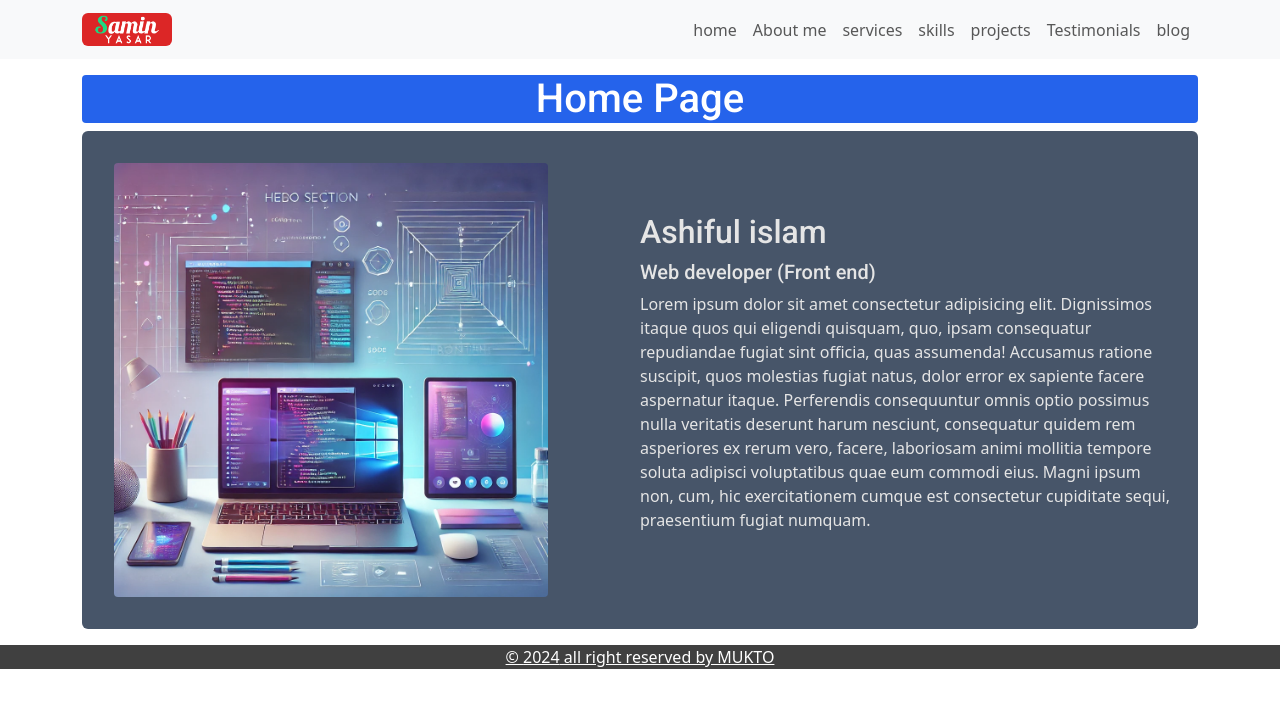
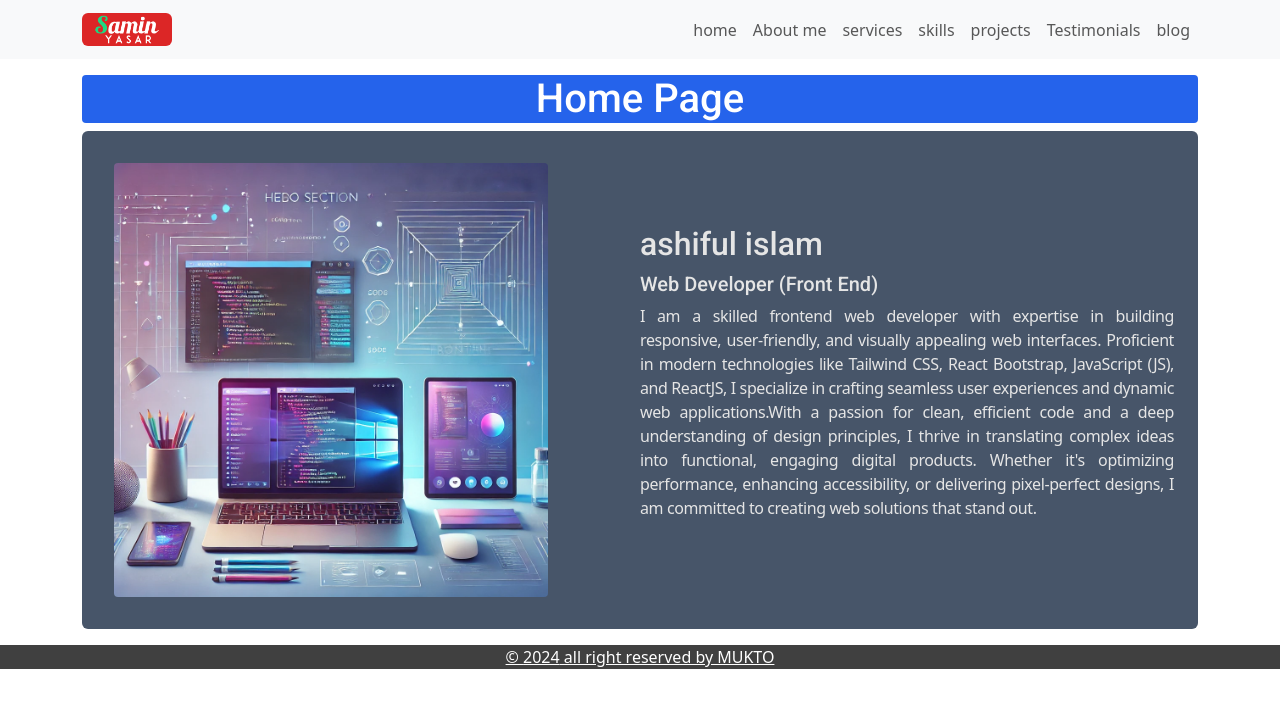
Before and after one commit to ashiful2002/portfolio, a React (Vite) app: page / in a window 1280 px wide. Shown: the top 708 px of the page. Built offline with nearby package versions, Linux system fonts and the light colour scheme.

Commit message:
third commit

```diff
--- a/src/Constants/Index.js
+++ b/src/Constants/Index.js
@@ -35,3 +35,12 @@ export const navItems = [
     url: "/blog",
   },
 ];
+
+export const aboutDetails = [
+  {
+    id: "0",
+    name: "ashiful islam",
+    title: "Web Developer (Front End)",
+    desc: "I am a skilled frontend web developer with expertise in building responsive, user-friendly, and visually appealing web interfaces. Proficient in modern technologies like Tailwind CSS, React Bootstrap, JavaScript (JS), and ReactJS, I specialize in crafting seamless user experiences and dynamic web applications.With a passion for clean, efficient code and a deep understanding of design principles, I thrive in translating complex ideas into functional, engaging digital products. Whether it's optimizing performance, enhancing accessibility, or delivering pixel-perfect designs, I am committed to creating web solutions that stand out.",
+  },
+];
--- a/src/pages/Home.jsx
+++ b/src/pages/Home.jsx
@@ -1,6 +1,7 @@
 import React from "react";
 import Section from "../Components/Title.jsx/Section";
 import heroImage from "../assets/hero.webp";
+import { aboutDetails } from "../Constants/Index";
 const Home = () => {
   return (
     <Section>
@@ -17,21 +18,13 @@ const Home = () => {
           </div>
 
           <div className="xl:w-1/2">
-            <h2>Ashiful islam</h2>
-            <h5>Web developer (Front end)</h5>
-            <p>
-              Lorem ipsum dolor sit amet consectetur adipisicing elit.
-              Dignissimos itaque quos qui eligendi quisquam, quo, ipsam
-              consequatur repudiandae fugiat sint officia, quas assumenda!
-              Accusamus ratione suscipit, quos molestias fugiat natus, dolor
-              error ex sapiente facere aspernatur itaque. Perferendis
-              consequuntur omnis optio possimus nulla veritatis deserunt harum
-              nesciunt, consequatur quidem rem asperiores ex rerum vero, facere,
-              laboriosam animi mollitia tempore soluta adipisci voluptatibus
-              quae eum commodi eius. Magni ipsum non, cum, hic exercitationem
-              cumque est consectetur cupiditate sequi, praesentium fugiat
-              numquam.
-            </p>
+            {aboutDetails.map((item,index) => (
+              <div key={index}>
+                <h2>{item.name}</h2>
+                <h5>{item.title}</h5>
+                <p className="text-justify tracking-tight">{item.desc}</p>
+              </div>
+            ))}
           </div>
         </div>
       </div>
```
